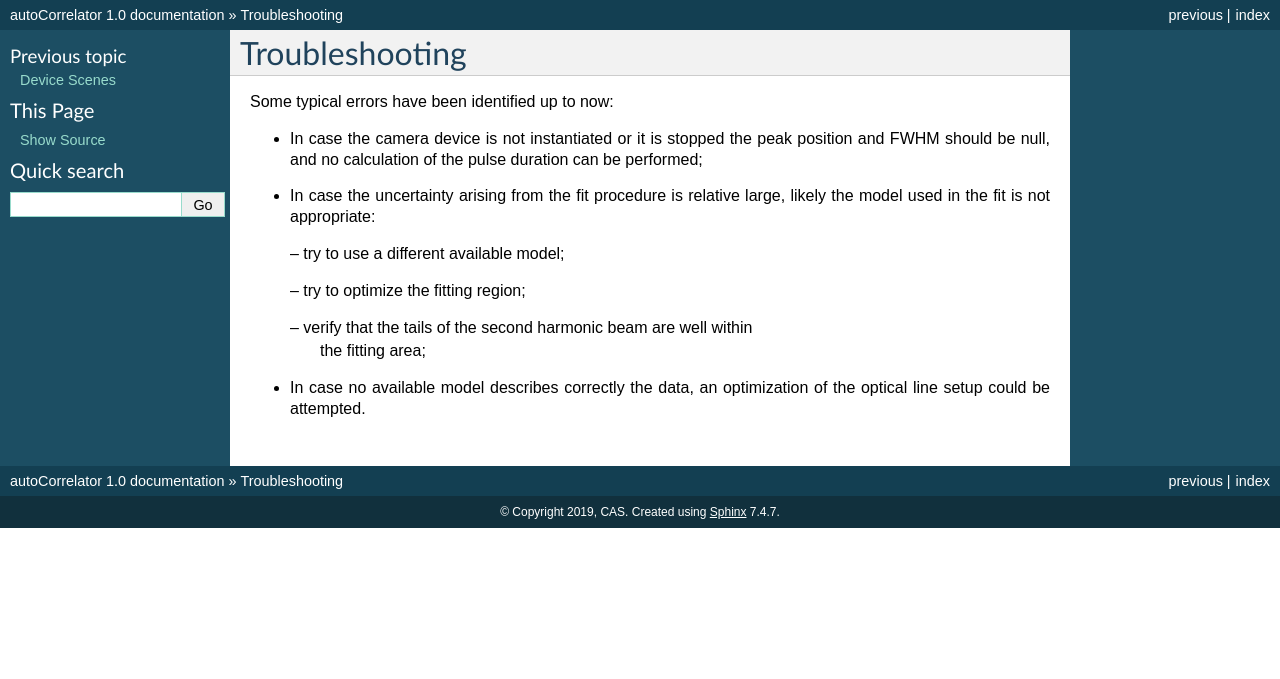
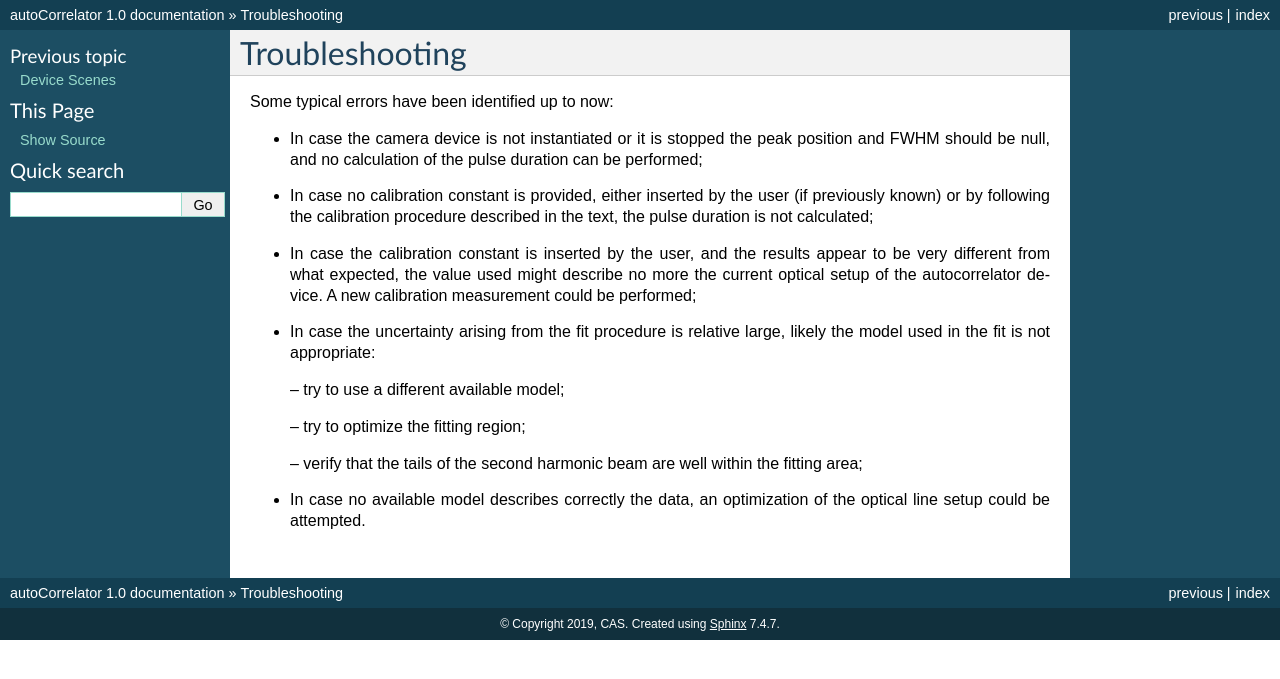
Before and after one commit to European-XFEL/imageProcessor, a Sphinx documentation site: the page built from doc/source/troubleshooting.rst, in a window 1280 px wide. Shown: the top 679 px of the page. Built offline with Sphinx 7.4.7, drawn with Linux system fonts in a browser that asks for light colours.

Commit message:
troubleshooting 2

```diff
--- a/doc/source/troubleshooting.rst
+++ b/doc/source/troubleshooting.rst
@@ -7,6 +7,15 @@ Some typical errors have been identified up to now:
   the peak position and FWHM should be null, and no calculation of the
   pulse duration can be performed;
 
+- In case no calibration constant is provided, either inserted by the user (if
+  previously known) or by following the calibration procedure described in the
+  text, the pulse duration is not calculated;
+
+- In case the calibration constant is inserted by the user, and the results
+  appear to be very different from what expected, the value used might describe
+  no more the current optical setup of the autocorrelator device.
+  A new calibration measurement could be performed;
+
 - In case the uncertainty arising from the fit procedure is relative large,
   likely the model used in the fit is not appropriate:
 
@@ -14,8 +23,7 @@ Some typical errors have been identified up to now:
 
   -- try to optimize the fitting region;
 
-  -- verify that the tails of the second harmonic beam are well within
-     the fitting area;
+  -- verify that the tails of the second harmonic beam are well within the fitting area;
 
 - In case no available model describes correctly the data,
   an optimization of the optical line setup could be attempted.
```
